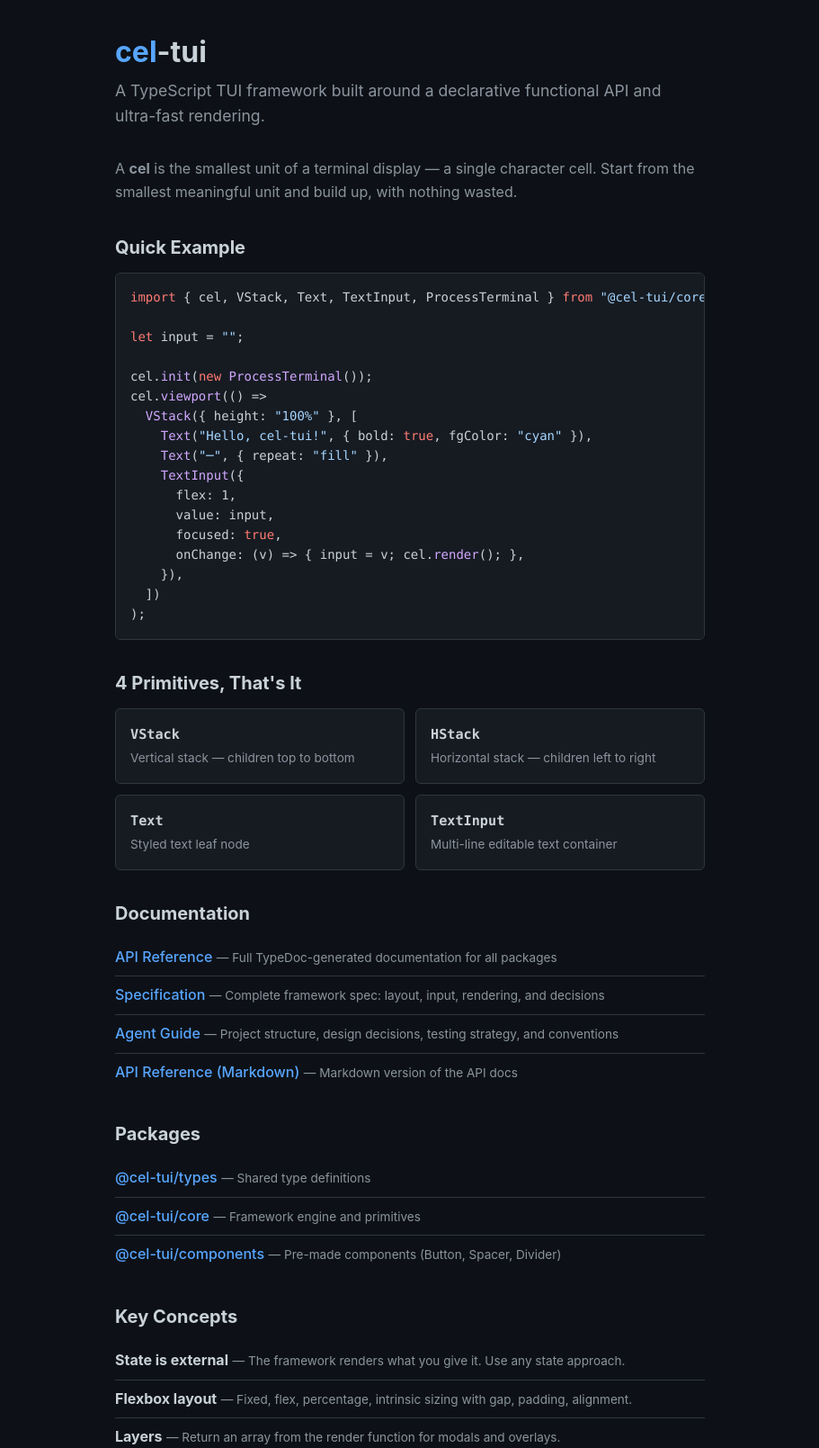
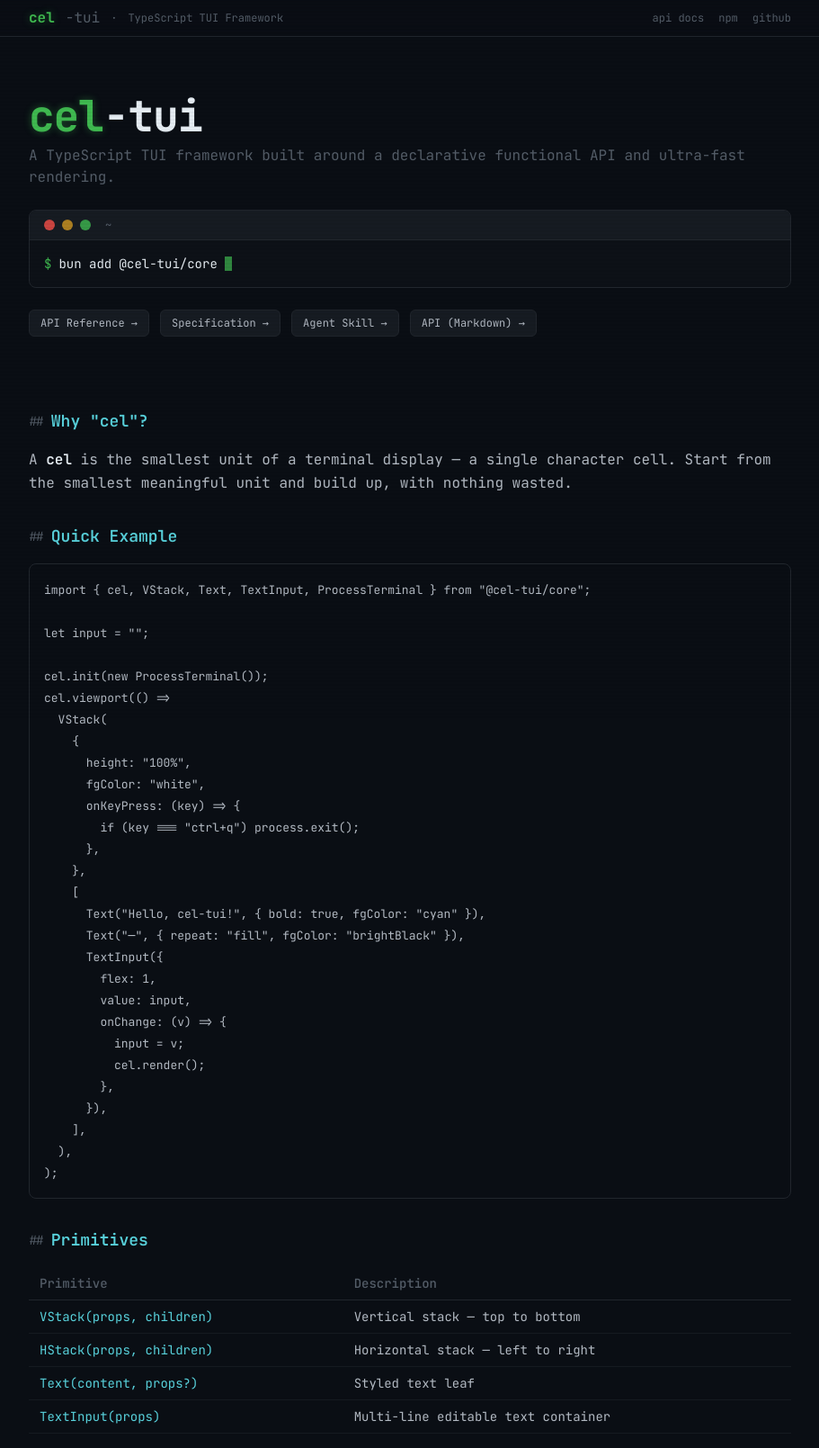
Before and after one commit to sacenox/cel-tui, a website: page index.html in a window 1280 px wide. Shown: the top 1609 px of the page at 90% size, without its empty margins (184-1095 px from the left). Drawn offline with nearby package versions, Linux system fonts and the light colour scheme.

Commit message:
docs: redesign landing page with terminal aesthetic and README rendering
- Tailwind v4 CDN for styling with custom terminal color theme
- JetBrains Mono font for full monospace aesthetic
- marked.js renders README.md client-side (auto-updates on merge)
- Terminal window chrome with traffic light dots and blinking cursor
- Sticky nav bar with API docs, npm, and GitHub links
- Quick-link buttons for API Reference, Specification, Agent Skill
- Custom prose styles for headings, tables, code blocks, lists
- Subtle scanline overlay and accent glow effects
- Hides duplicate h1/tagline from README (hero covers them)
- Strips centered demo gif HTML (handled separately by hero)

```diff
--- a/index.html
+++ b/index.html
@@ -1,288 +1,343 @@
 <!doctype html>
-<html lang="en">
+<html lang="en" class="scroll-smooth">
   <head>
     <meta charset="utf-8" />
     <meta name="viewport" content="width=device-width, initial-scale=1" />
     <title>cel-tui — TypeScript TUI Framework</title>
-    <style>
-      :root {
-        --bg: #0d1117;
-        --fg: #c9d1d9;
-        --accent: #58a6ff;
-        --muted: #8b949e;
-        --surface: #161b22;
-        --border: #30363d;
-        --green: #3fb950;
+    <meta
+      name="description"
+      content="A TypeScript TUI framework built around a declarative functional API and ultra-fast rendering."
+    />
+    <link rel="preconnect" href="https://fonts.googleapis.com" />
+    <link rel="preconnect" href="https://fonts.gstatic.com" crossorigin />
+    <link
+      href="https://fonts.googleapis.com/css2?family=JetBrains+Mono:ital,wght@0,300;0,400;0,500;0,600;0,700;1,400&display=swap"
+      rel="stylesheet"
+    />
+    <script src="https://cdn.jsdelivr.net/npm/@tailwindcss/browser@4"></script>
+    <script src="https://cdn.jsdelivr.net/npm/marked/marked.min.js"></script>
+    <style type="text/tailwindcss">
+      @theme {
+        --color-term-bg: #0a0e14;
+        --color-term-surface: #0d1117;
+        --color-term-panel: #161b22;
+        --color-term-border: #21262d;
+        --color-term-fg: #b2b9c2;
+        --color-term-bright: #e6edf3;
+        --color-term-muted: #545d68;
+        --color-term-green: #3fb950;
+        --color-term-cyan: #58d1db;
+        --color-term-yellow: #d29922;
+        --color-term-red: #f85149;
+        --color-term-magenta: #bc8cff;
+        --color-term-blue: #58a6ff;
+        --font-mono:
+          "JetBrains Mono", ui-monospace, "Cascadia Code", "Source Code Pro",
+          Menlo, Consolas, "DejaVu Sans Mono", monospace;
       }
-      * {
-        margin: 0;
-        padding: 0;
-        box-sizing: border-box;
+
+      ::selection {
+        background: color-mix(in srgb, var(--color-term-cyan) 30%, transparent);
+        color: var(--color-term-bright);
       }
-      body {
-        font-family:
-          -apple-system, BlinkMacSystemFont, "Segoe UI", Helvetica, Arial,
-          sans-serif;
-        background: var(--bg);
-        color: var(--fg);
-        line-height: 1.6;
-        padding: 2rem;
-        max-width: 720px;
-        margin: 0 auto;
+
+      /* scrollbar */
+      ::-webkit-scrollbar {
+        width: 6px;
       }
-      h1 {
-        font-size: 2rem;
-        margin-bottom: 0.25rem;
+      ::-webkit-scrollbar-track {
+        background: var(--color-term-bg);
       }
-      h1 span {
-        color: var(--accent);
+      ::-webkit-scrollbar-thumb {
+        background: var(--color-term-border);
+        border-radius: 3px;
       }
-      .tagline {
-        color: var(--muted);
-        font-size: 1.1rem;
-        margin-bottom: 2rem;
+      ::-webkit-scrollbar-thumb:hover {
+        background: var(--color-term-muted);
       }
-      h2 {
-        font-size: 1.25rem;
-        margin-top: 2rem;
-        margin-bottom: 0.75rem;
-        color: var(--fg);
+
+      /* blinking cursor */
+      @keyframes blink {
+        0%,
+        100% {
+          opacity: 1;
+        }
+        50% {
+          opacity: 0;
+        }
       }
-      p {
-        margin-bottom: 1rem;
-        color: var(--muted);
+      .cursor-blink {
+        animation: blink 1s step-end infinite;
       }
-      a {
-        color: var(--accent);
-        text-decoration: none;
+
+      /* subtle glow for accents */
+      .glow-green {
+        text-shadow: 0 0 8px
+          color-mix(in srgb, var(--color-term-green) 40%, transparent);
       }
-      a:hover {
-        text-decoration: underline;
+      .glow-cyan {
+        text-shadow: 0 0 8px
+          color-mix(in srgb, var(--color-term-cyan) 40%, transparent);
       }
-      pre {
-        background: var(--surface);
-        border: 1px solid var(--border);
-        border-radius: 6px;
-        padding: 1rem;
-        overflow-x: auto;
-        font-size: 0.875rem;
-        line-height: 1.5;
-        margin-bottom: 1.5rem;
+
+      /* scanline overlay */
+      .scanlines::after {
+        content: "";
+        position: fixed;
+        inset: 0;
+        background: repeating-linear-gradient(
+          0deg,
+          transparent,
+          transparent 2px,
+          rgba(0, 0, 0, 0.03) 2px,
+          rgba(0, 0, 0, 0.03) 4px
+        );
+        pointer-events: none;
+        z-index: 50;
       }
-      code {
-        font-family:
-          "SFMono-Regular", Consolas, "Liberation Mono", Menlo, monospace;
-        color: var(--fg);
+
+      /* markdown prose styling */
+      .prose-terminal h1 {
+        @apply text-2xl font-bold text-term-bright mb-2 mt-8 pb-2 border-b border-term-border;
       }
-      .keyword {
-        color: #ff7b72;
+      .prose-terminal h2 {
+        @apply text-lg font-semibold text-term-cyan mt-8 mb-4 flex items-center gap-2;
       }
-      .string {
-        color: #a5d6ff;
+      .prose-terminal h2::before {
+        content: "##";
+        @apply text-term-muted text-sm font-normal;
       }
-      .func {
-        color: #d2a8ff;
+      .prose-terminal h3 {
+        @apply text-base font-semibold text-term-bright mt-6 mb-2;
       }
-      .comment {
-        color: var(--muted);
+      .prose-terminal p {
+        @apply text-term-fg mb-4 leading-relaxed;
       }
-      .cards {
-        display: grid;
-        grid-template-columns: 1fr 1fr;
-        gap: 0.75rem;
-        margin-bottom: 1.5rem;
+      .prose-terminal a {
+        @apply text-term-blue underline decoration-term-blue/30 underline-offset-2
+          hover:decoration-term-blue/80 transition-colors;
       }
-      .card {
-        background: var(--surface);
-        border: 1px solid var(--border);
-        border-radius: 6px;
-        padding: 1rem;
+      .prose-terminal strong {
+        @apply text-term-bright font-semibold;
       }
-      .card h3 {
-        font-size: 0.95rem;
-        margin-bottom: 0.25rem;
+      .prose-terminal ul,
+      .prose-terminal ol {
+        @apply mb-4 pl-6;
       }
-      .card p {
-        font-size: 0.85rem;
-        margin-bottom: 0;
+      .prose-terminal li {
+        @apply text-term-fg mb-1;
       }
-      .links {
-        list-style: none;
-        margin-bottom: 1.5rem;
+      .prose-terminal ul li::marker {
+        @apply text-term-muted;
       }
-      .links li {
-        padding: 0.5rem 0;
-        border-bottom: 1px solid var(--border);
+      .prose-terminal code {
+        @apply font-mono text-term-magenta bg-term-panel px-1.5 py-0.5 rounded text-sm;
       }
-      .links li:last-child {
-        border-bottom: none;
+      .prose-terminal pre {
+        @apply bg-term-bg border border-term-border rounded-lg p-4 mb-4 overflow-x-auto;
       }
-      .links a {
-        font-weight: 500;
+      .prose-terminal pre code {
+        @apply bg-transparent p-0 text-term-fg text-[13px] leading-relaxed;
       }
-      .links .desc {
-        color: var(--muted);
-        font-size: 0.85rem;
+      .prose-terminal hr {
+        @apply border-term-border my-8;
       }
-      .badge {
-        display: inline-block;
-        background: var(--green);
-        color: var(--bg);
-        font-size: 0.75rem;
-        font-weight: 600;
-        padding: 0.15rem 0.5rem;
-        border-radius: 3px;
-        margin-left: 0.5rem;
-        vertical-align: middle;
+      .prose-terminal table {
+        @apply w-full mb-4 text-sm;
       }
-      footer {
-        margin-top: 3rem;
-        padding-top: 1rem;
-        border-top: 1px solid var(--border);
-        color: var(--muted);
-        font-size: 0.85rem;
+      .prose-terminal thead {
+        @apply border-b border-term-border;
+      }
+      .prose-terminal th {
+        @apply text-left text-term-muted font-medium py-2 px-3;
+      }
+      .prose-terminal td {
+        @apply py-2 px-3 text-term-fg border-b border-term-border/50;
+      }
+      .prose-terminal td code {
+        @apply text-term-cyan bg-transparent p-0;
+      }
+      .prose-terminal img {
+        @apply rounded-lg my-4;
+      }
+      .prose-terminal blockquote {
+        @apply border-l-2 border-term-cyan/50 pl-4 my-4 text-term-muted italic;
+      }
+
+      /* hide the first h1 and its subtitle since the hero covers them */
+      .prose-terminal > h1:first-child {
+        @apply hidden;
+      }
+      .prose-terminal > h1:first-child + p {
+        @apply hidden;
       }
     </style>
   </head>
-  <body>
-    <h1><span>cel</span>-tui</h1>
-    <p class="tagline">
-      A TypeScript TUI framework built around a declarative functional API and
-      ultra-fast rendering.
-    </p>
 
-    <p>
-      A <strong>cel</strong> is the smallest unit of a terminal display — a
-      single character cell. Start from the smallest meaningful unit and build
-      up, with nothing wasted.
-    </p>
+  <body class="bg-term-bg font-mono text-term-fg antialiased scanlines">
+    <!-- top bar -->
+    <nav
+      class="sticky top-0 z-40 bg-term-bg/90 backdrop-blur-sm border-b border-term-border"
+    >
+      <div
+        class="max-w-4xl mx-auto px-4 sm:px-6 h-10 flex items-center justify-between"
+      >
+        <div class="flex items-center gap-3">
+          <span class="text-term-green font-bold glow-green">cel</span
+          ><span class="text-term-muted">-tui</span>
+          <span class="text-term-muted text-xs hidden sm:inline">·</span>
+          <span class="text-term-muted text-xs hidden sm:inline"
+            >TypeScript TUI Framework</span
+          >
+        </div>
+        <div class="flex items-center gap-4 text-xs">
+          <a
+            href="docs/html/index.html"
+            class="text-term-muted hover:text-term-cyan transition-colors"
+            >api docs</a
+          >
+          <a
+            href="https://www.npmjs.com/org/cel-tui"
+            class="text-term-muted hover:text-term-cyan transition-colors"
+            >npm</a
+          >
+          <a
+            href="https://github.com/sacenox/cel-tui"
+            class="text-term-muted hover:text-term-cyan transition-colors"
+            >github</a
+          >
+        </div>
+      </div>
+    </nav>
 
-    <h2>Quick Example</h2>
-    <pre><code><span class="keyword">import</span> { cel, VStack, Text, TextInput, ProcessTerminal } <span class="keyword">from</span> <span class="string">"@cel-tui/core"</span>;
+    <!-- hero -->
+    <header class="max-w-4xl mx-auto px-4 sm:px-6 pt-16 pb-12">
+      <div class="flex items-start gap-4 mb-6">
+        <div>
+          <h1 class="text-4xl sm:text-5xl font-bold tracking-tight">
+            <span class="text-term-green glow-green">cel</span
+            ><span class="text-term-bright">-tui</span>
+          </h1>
+          <p class="text-term-muted mt-2 text-sm sm:text-base">
+            A TypeScript TUI framework built around a declarative functional API
+            and ultra-fast rendering.
+          </p>
+        </div>
+      </div>
 
-<span class="keyword">let</span> input = <span class="string">""</span>;
+      <!-- terminal prompt -->
+      <div
+        class="bg-term-surface border border-term-border rounded-lg overflow-hidden"
+      >
+        <div
+          class="flex items-center gap-2 px-4 py-2 bg-term-panel border-b border-term-border"
+        >
+          <span class="w-3 h-3 rounded-full bg-term-red/80"></span>
+          <span class="w-3 h-3 rounded-full bg-term-yellow/80"></span>
+          <span class="w-3 h-3 rounded-full bg-term-green/80"></span>
+          <span class="text-term-muted text-xs ml-2">~</span>
+        </div>
+        <div class="p-4 text-sm">
+          <div class="flex gap-2">
+            <span class="text-term-green select-none">$</span>
+            <span class="text-term-bright">bun add @cel-tui/core</span>
+            <span
+              class="w-2 h-[1.2em] bg-term-green/70 inline-block cursor-blink self-center"
+            ></span>
+          </div>
+        </div>
+      </div>
 
-cel.<span class="func">init</span>(<span class="keyword">new</span> <span class="func">ProcessTerminal</span>());
-cel.<span class="func">viewport</span>(() =>
-  <span class="func">VStack</span>({ height: <span class="string">"100%"</span> }, [
-    <span class="func">Text</span>(<span class="string">"Hello, cel-tui!"</span>, { bold: <span class="keyword">true</span>, fgColor: <span class="string">"cyan"</span> }),
-    <span class="func">Text</span>(<span class="string">"─"</span>, { repeat: <span class="string">"fill"</span> }),
-    <span class="func">TextInput</span>({
-      flex: 1,
-      value: input,
-      focused: <span class="keyword">true</span>,
-      onChange: (v) => { input = v; cel.<span class="func">render</span>(); },
-    }),
-  ])
-);</code></pre>
+      <!-- quick links -->
+      <div class="flex flex-wrap gap-3 mt-6 text-xs">
+        <a
+          href="docs/html/index.html"
+          class="px-3 py-1.5 rounded-md bg-term-panel border border-term-border text-term-fg hover:border-term-cyan/50 hover:text-term-cyan transition-all"
+          >API Reference →</a
+        >
+        <a
+          href="spec.md"
+          class="px-3 py-1.5 rounded-md bg-term-panel border border-term-border text-term-fg hover:border-term-cyan/50 hover:text-term-cyan transition-all"
+          >Specification →</a
+        >
+        <a
+          href="docs/skill/cel-tui/SKILL.md"
+          class="px-3 py-1.5 rounded-md bg-term-panel border border-term-border text-term-fg hover:border-term-cyan/50 hover:text-term-cyan transition-all"
+          >Agent Skill →</a
+        >
+        <a
+          href="docs/md/modules.md"
+          class="px-3 py-1.5 rounded-md bg-term-panel border border-term-border text-term-fg hover:border-term-cyan/50 hover:text-term-cyan transition-all"
+          >API (Markdown) →</a
+        >
+      </div>
+    </header>
 
-    <h2>4 Primitives, That's It</h2>
-    <div class="cards">
-      <div class="card">
-        <h3><code>VStack</code></h3>
-        <p>Vertical stack — children top to bottom</p>
+    <!-- readme content -->
+    <main class="max-w-4xl mx-auto px-4 sm:px-6 pb-16">
+      <div id="readme" class="prose-terminal">
+        <div class="text-term-muted text-sm animate-pulse">Loading README…</div>
       </div>
-      <div class="card">
-        <h3><code>HStack</code></h3>
-        <p>Horizontal stack — children left to right</p>
+    </main>
+
+    <!-- footer -->
+    <footer
+      class="max-w-4xl mx-auto px-4 sm:px-6 pb-8 border-t border-term-border pt-6"
+    >
+      <div
+        class="flex flex-col sm:flex-row items-center justify-between gap-2 text-xs text-term-muted"
+      >
+        <span
+          >MIT License · Built with
+          <a href="https://bun.sh" class="text-term-blue hover:underline"
+            >Bun</a
+          ></span
+        >
+        <div class="flex items-center gap-4">
+          <a
+            href="https://github.com/sacenox/cel-tui"
+            class="hover:text-term-cyan transition-colors"
+            >GitHub</a
+          >
+          <a
+            href="https://www.npmjs.com/org/cel-tui"
+            class="hover:text-term-cyan transition-colors"
+            >npm</a
+          >
+          <a
+            href="docs/html/index.html"
+            class="hover:text-term-cyan transition-colors"
+            >API Docs</a
+          >
+        </div>
       </div>
-      <div class="card">
-        <h3><code>Text</code></h3>
-        <p>Styled text leaf node</p>
-      </div>
-      <div class="card">
-        <h3><code>TextInput</code></h3>
-        <p>Multi-line editable text container</p>
-      </div>
-    </div>
+    </footer>
 
-    <h2>Documentation</h2>
-    <ul class="links">
-      <li>
-        <a href="docs/html/index.html">API Reference</a>
-        <span class="desc">
-          — Full TypeDoc-generated documentation for all packages</span
-        >
-      </li>
-      <li>
-        <a href="spec.md">Specification</a>
-        <span class="desc">
-          — Complete framework spec: layout, input, rendering, and
-          decisions</span
-        >
-      </li>
-      <li>
-        <a href="AGENTS.md">Agent Guide</a>
-        <span class="desc">
-          — Project structure, design decisions, testing strategy, and
-          conventions</span
-        >
-      </li>
-      <li>
-        <a href="docs/md/modules.md">API Reference (Markdown)</a>
-        <span class="desc"> — Markdown version of the API docs</span>
-      </li>
-    </ul>
+    <script>
+      async function loadReadme() {
+        const container = document.getElementById("readme");
+        try {
+          const res = await fetch("README.md");
+          if (!res.ok) throw new Error(`${res.status}`);
+          let md = await res.text();
 
-    <h2>Packages</h2>
-    <ul class="links">
-      <li>
-        <a href="docs/html/types/src/modules.html">@cel-tui/types</a>
-        <span class="desc"> — Shared type definitions</span>
-      </li>
-      <li>
-        <a href="docs/html/core/src/modules.html">@cel-tui/core</a>
-        <span class="desc"> — Framework engine and primitives</span>
-      </li>
-      <li>
-        <a href="docs/html/components/src/modules.html">@cel-tui/components</a>
-        <span class="desc">
-          — Pre-made components (Button, Spacer, Divider)</span
-        >
-      </li>
-    </ul>
+          // Remove the centered image HTML block (we show the gif differently)
+          // and the first heading since the hero covers it
+          md = md.replace(/<p align="center">[\s\S]*?<\/p>\s*/, "");
 
-    <h2>Key Concepts</h2>
-    <ul class="links">
-      <li>
-        <strong>State is external</strong>
-        <span class="desc">
-          — The framework renders what you give it. Use any state
-          approach.</span
-        >
-      </li>
-      <li>
-        <strong>Flexbox layout</strong>
-        <span class="desc">
-          — Fixed, flex, percentage, intrinsic sizing with gap, padding,
-          alignment.</span
-        >
-      </li>
-      <li>
-        <strong>Layers</strong>
-        <span class="desc">
-          — Return an array from the render function for modals and
-          overlays.</span
-        >
-      </li>
-      <li>
-        <strong>Cell buffer rendering</strong>
-        <span class="desc">
-          — Styled cells, differential updates, synchronized output.</span
-        >
-      </li>
-      <li>
-        <strong>170+ tests</strong><span class="badge">passing</span>
-        <span class="desc">
-          — TDD across layout, painting, input, compositing, and editing.</span
-        >
-      </li>
-    </ul>
-
-    <footer>
-      MIT License · Built with
-      <a href="https://bun.sh">Bun</a> ·
-      <a href="https://github.com/xonecas/cel-tui">GitHub</a>
-    </footer>
+          const html = marked.parse(md, {
+            gfm: true,
+            breaks: false,
+          });
+          container.innerHTML = html;
+        } catch (e) {
+          container.innerHTML = `
+            <p class="text-term-red">
+              Failed to load README.md — <a href="README.md" class="text-term-blue underline">view it directly</a>.
+            </p>`;
+        }
+      }
+      loadReadme();
+    </script>
   </body>
 </html>
```
